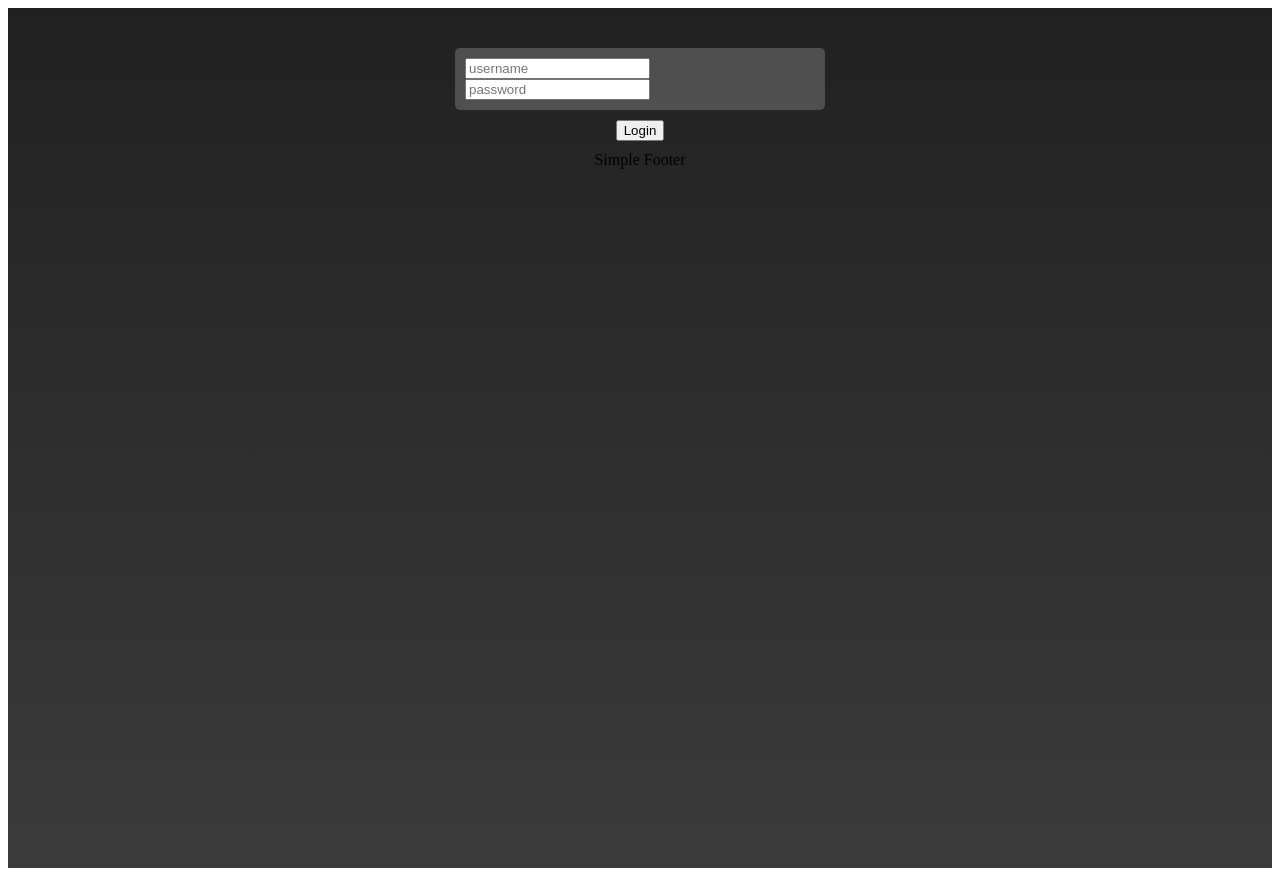
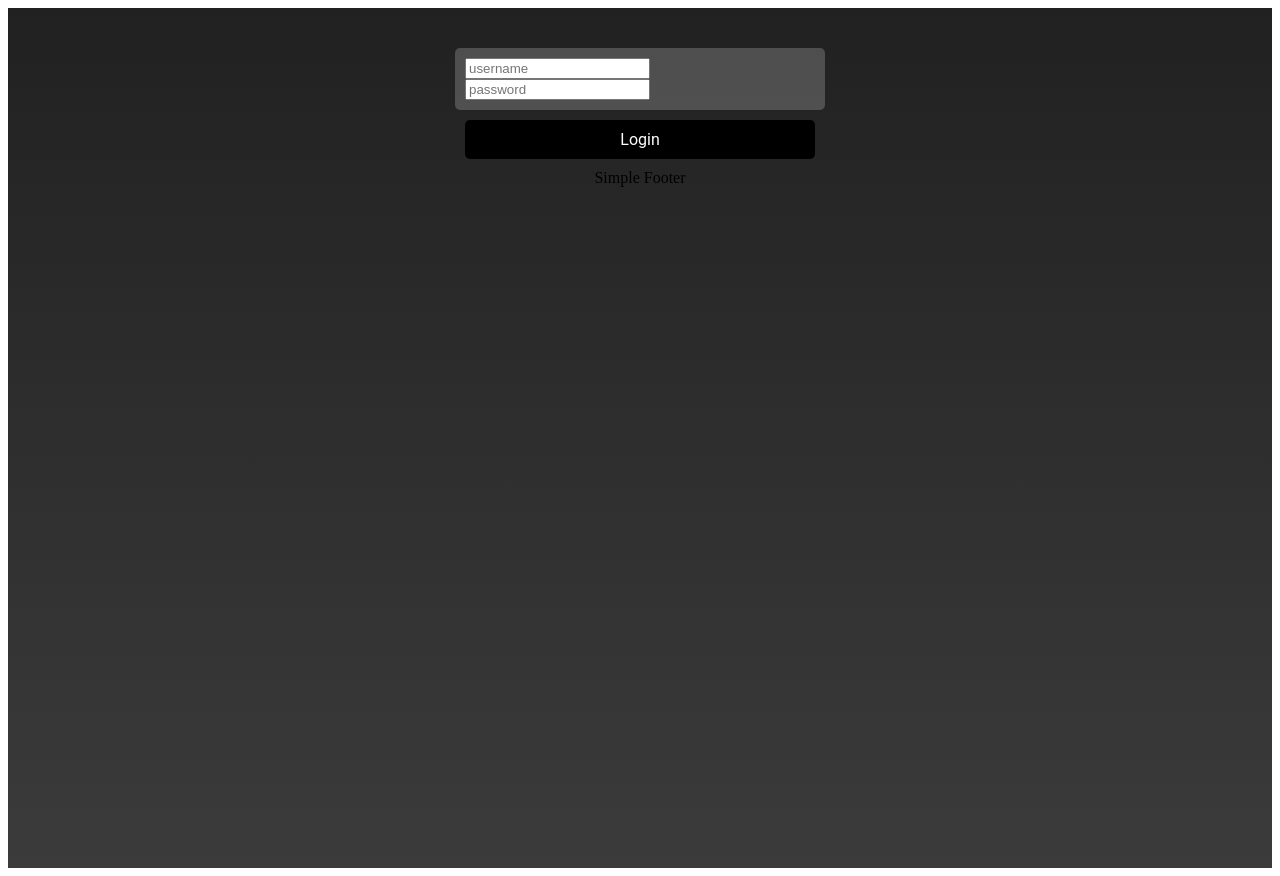
Before and after one commit to torreblancadesign/gradient-login-page, a Next.js app: page / in a window 1280 px wide. Built offline with nearby package versions, Linux system fonts and the light colour scheme.

Commit message:
updated name of loginButtons style class

```diff
--- a/components/component.js
+++ b/components/component.js
@@ -1,5 +1,3 @@
-
-
 import React from 'react';
 import styles from '../styles/style.module.css';
 
@@ -11,7 +9,7 @@ const Login = () => {
           <input type="text" name="username" placeholder="username" />
           <input type="password" name="password" placeholder="password" />
         </div>
-        <button type="submit" className={styles.loginButton}>Login</button>
+        <button type="submit" className={styles.loginButtons}>Login</button>
       </div>
       <div className={styles.footer}>
         Simple Footer
```
